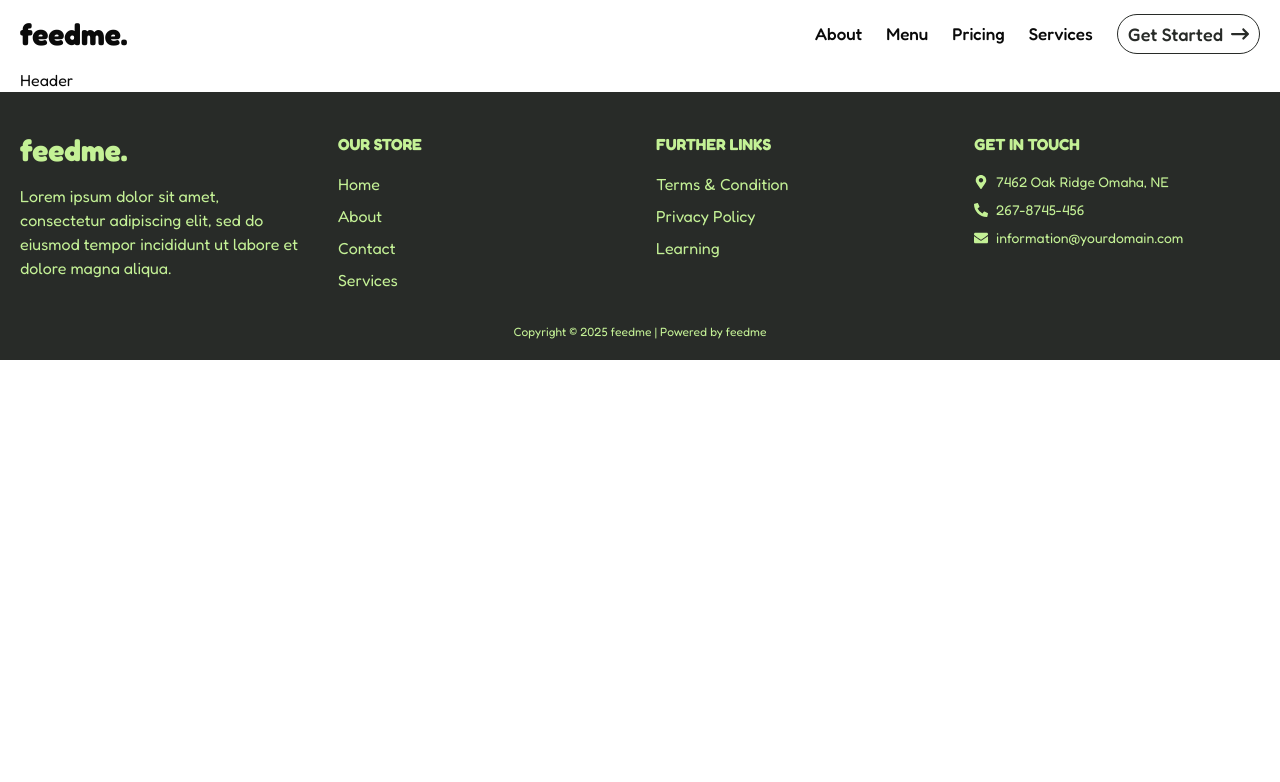
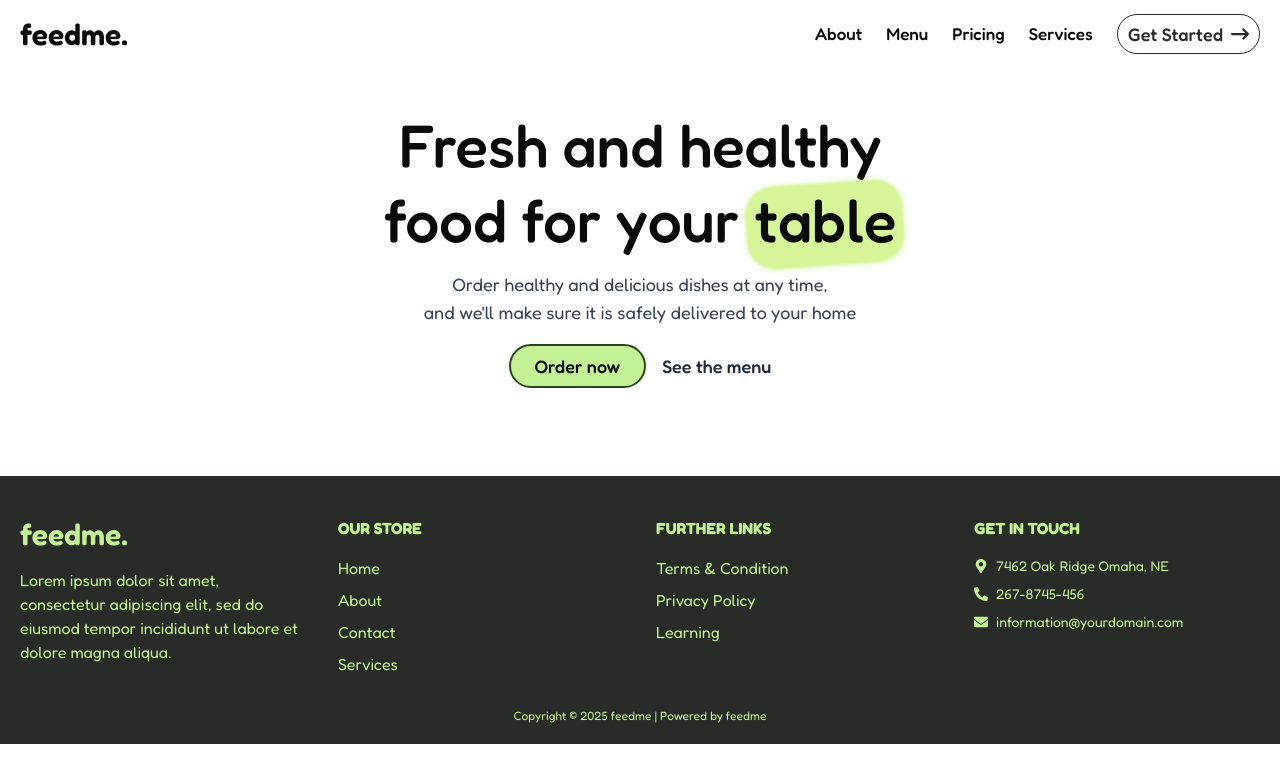
Before and after one commit to smhasanjamil/feedme, a Next.js app: page / in a window 1280 px wide. Shown: the top 782 px of the page. Built offline with nearby package versions, Linux system fonts and the light colour scheme.

Commit message:
added header basic design

```diff
--- a/components/home/header.tsx
+++ b/components/home/header.tsx
@@ -1,5 +1,50 @@
+import Link from "next/link";
+import { Button } from "../ui/button";
+
 const Header = () => {
-  return <section className="container">Header</section>;
+  return (
+    <section className="container py-10">
+      <div className="flex flex-col items-center text-center">
+        <h2 className="text-6xl leading-tight font-medium">
+          Fresh and healthy
+          <br />
+          food for your{" "}
+          <span className="relative inline-block">
+            <span className="relative z-10">table</span>
+            <span
+              className="absolute -inset-2 top-0 z-0 -rotate-4 transform rounded-[28px] bg-lime-400/40"
+              style={{
+                filter: "blur(1px)",
+                boxShadow: "0 0 6px rgba(163, 230, 53, 0.3)",
+              }}
+            />
+          </span>
+        </h2>
+
+        <p className="mt-3 mb-4.5 text-lg text-gray-700">
+          Order healthy and delicious dishes at any time,
+          <br />
+          and we&apos;ll make sure it is safely delivered to your home
+        </p>
+
+        <div className="flex items-center gap-4">
+          <Button className="border-feed-jungle text-feed hover:bg-feed-jungle bg-feed-lime h-11 rounded-full border-2 px-6 text-lg font-medium transition-colors hover:text-lime-400">
+            Order now
+          </Button>
+          <Link
+            className="hover:text-feed-jungle border-feed-jungle text-lg font-medium text-gray-800 duration-200 hover:border-b-2 ease-in-out"
+            href="/"
+          >
+            See the menu
+          </Link>
+        </div>
+      </div>
+
+      <div className="mt-12 flex justify-center gap-4">
+        {/* This would be where your food images would go */}
+      </div>
+    </section>
+  );
 };
 
 export default Header;
--- a/components/ui/footer.tsx
+++ b/components/ui/footer.tsx
@@ -7,7 +7,7 @@ const Footer = () => {
     <footer className="bg-feed-black text-feed-lime py-5 pt-10">
       <div className="container mx-auto grid grid-cols-1 items-start gap-8 px-4 sm:grid-cols-2 sm:px-6 md:grid-cols-4 lg:px-8">
         <div className="flex flex-col items-start gap-4">
-          <Link href="/" className="text-3xl font-bold">
+          <Link href="/" className="text-3xl font-semibold">
             feedme.
           </Link>
           <p className="text-sm md:text-base">
--- a/components/ui/navbar.tsx
+++ b/components/ui/navbar.tsx
@@ -69,7 +69,7 @@ const Navbar = () => {
       <div className="container">
         <div className="flex items-center justify-between py-3.5">
           <div className="flex-shrink-0">
-            <Link href="/" className="text-3xl font-bold">
+            <Link href="/" className="text-3xl font-semibold">
               feedme.
             </Link>
           </div>
```
